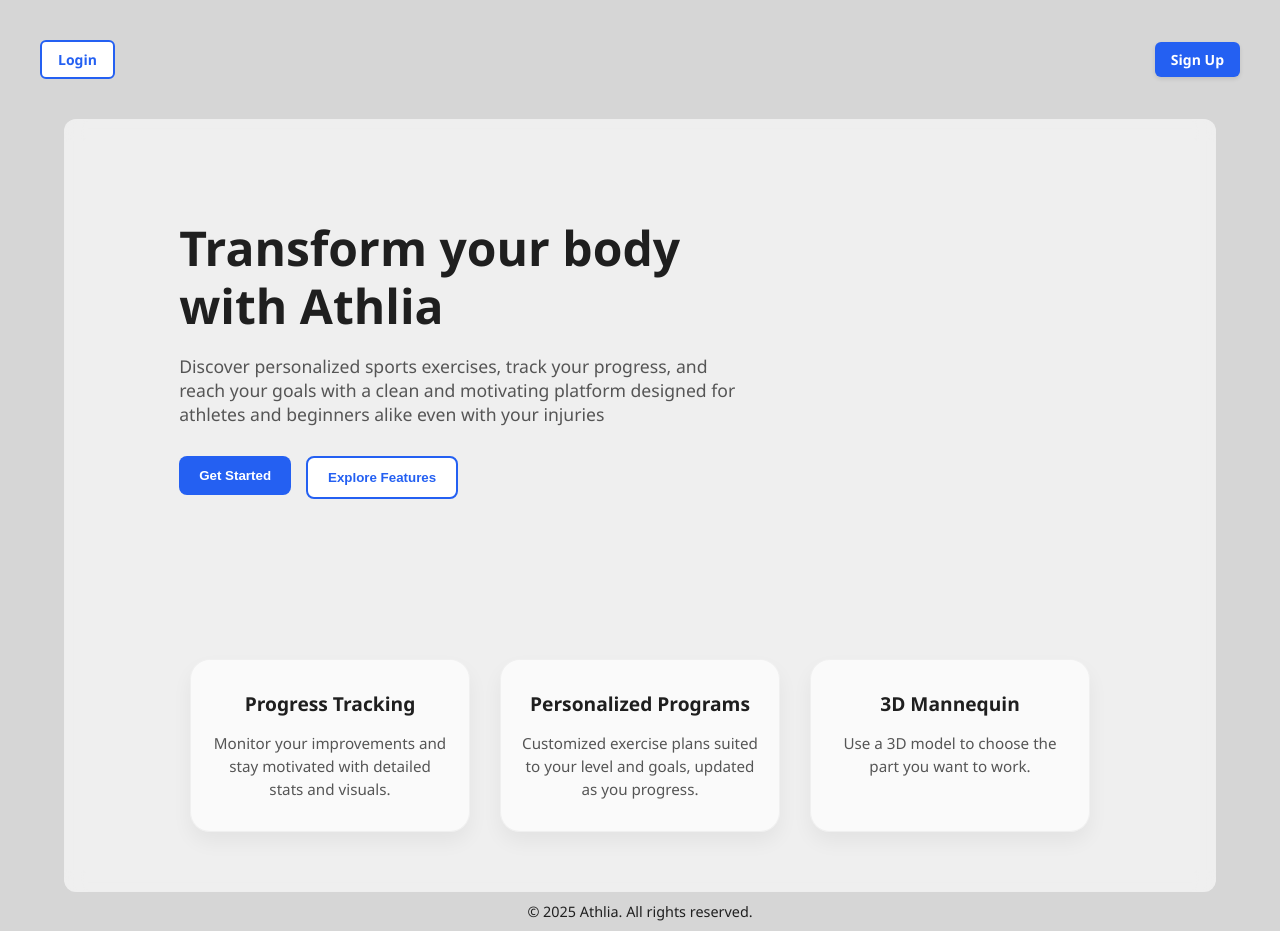
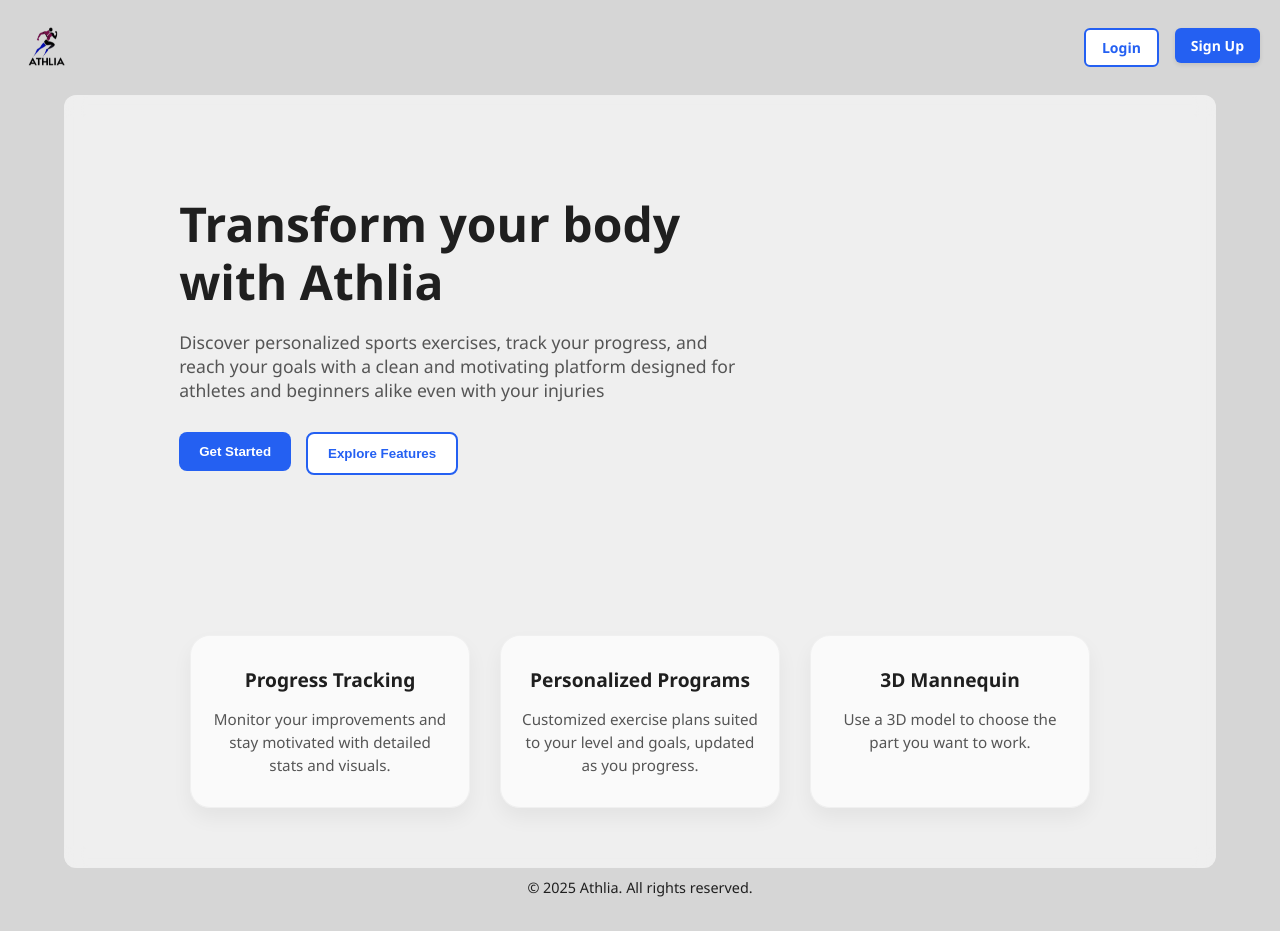
Before and after one commit to HLS-976/athlia-project, a React (Vite) app in the folder frontend/: page / in a window 1280 px wide. After the commit the page ends 907 px from the top, so only its background shows below. Built offline with nearby package versions, Linux system fonts and the light colour scheme.

Commit message:
Refactor header components for consistency and improved layout; add NotFound header

```diff
--- a/frontend/src/Pages/Home/Header.css
+++ b/frontend/src/Pages/Home/Header.css
@@ -1,17 +1,37 @@
 #header {
-  display: inline-flex;
-  gap: 12px;
+  width: 100%;
+  display: flex;
+  align-items: center;
+  justify-content: space-between;
+  padding: 20px;
+}
+
+#logo {
+  display: flex;
+  align-items: center;
+  justify-content: center;
+}
+
+#logo img {
+  width: 50px;
+  height: 50px;
+  object-fit: contain;
+}
+
+.header-buttons {
+  display: flex;
+  gap: 16px;
 }
 
 #header-login,
 #header-signup {
+  font-family: "Segoe UI", sans-serif;
   font-size: 14px;
   font-weight: 600;
-  padding: 8px 16px;
+  padding: 20px 16px;
   border-radius: 6px;
   cursor: pointer;
   transition: all 0.2s ease;
-  font-family: "Segoe UI", sans-serif;
 }
 
 #header-login {
--- a/frontend/src/Pages/Home/Header.jsx
+++ b/frontend/src/Pages/Home/Header.jsx
@@ -7,16 +7,23 @@ import "./Header.css";
  * This component displays the header for the home page.
  *
  * - The returned JSX contains:
- *   - A right-aligned header bar.
- *   - A "Login" button linking to the login page.
- *   - A "Sign Up" button linking to the signup page.
+ *   - A header bar with the logo on the left (clickable, links to home).
+ *   - A "Login" button linking to the login page, on the right.
+ *   - A "Sign Up" button linking to the signup page, on the right.
+ *   - Both buttons are spaced using the "header-buttons" CSS class.
  */
 function Header() {
   return (
-    <div style={{ textAlign: "right", padding: "20px" }}>
-      {/* Header bar with login and signup buttons */}
-      <header id="header">
-        {/* Login button */}
+    <header id="header">
+      {/* Header bar with logo, login and signup buttons */}
+      <div id="logo">
+        {/* Logo with button to go back to home page */}
+        <Link to="/">
+          <img src="/Logo.png" alt="Logo" />
+        </Link>
+      </div>
+      {/* login button */}
+      <div className="header-buttons">
         <Link to="/login">
           <button id="header-login">Login</button>
         </Link>
@@ -24,8 +31,8 @@ function Header() {
         <Link to="/signup">
           <button id="header-signup">Sign Up</button>
         </Link>
-      </header>
-    </div>
+      </div>
+    </header>
   );
 }
 
--- a/frontend/src/Pages/Login/Header.jsx
+++ b/frontend/src/Pages/Login/Header.jsx
@@ -7,16 +7,23 @@ import "./Header.css";
  * This component displays the header for the home page.
  *
  * - The returned JSX contains:
- *   - A right-aligned header bar.
- *   - A "Login" button linking to the login page.
- *   - A "Sign Up" button linking to the signup page.
+ *   - A header bar with the logo on the left (clickable, links to home).
+ *   - A "Login" button linking to the login page, on the right.
+ *   - A "Sign Up" button linking to the signup page, on the right.
+ *   - Both buttons are spaced using the "header-buttons" CSS class.
  */
 function Header() {
   return (
-    <div style={{ textAlign: "right", padding: "20px" }}>
-      {/* Header bar with login and signup buttons */}
-      <header id="header">
-        {/* Login button */}
+    <header id="header">
+      {/* Header bar with logo, login and signup buttons */}
+      <div id="logo">
+        {/* Logo with button to go back to home page */}
+        <Link to="/">
+          <img src="/Logo.png" alt="Logo" />
+        </Link>
+      </div>
+      <div className="header-buttons">
+        {/* login button */}
         <Link to="/login">
           <button id="header-login">Login</button>
         </Link>
@@ -24,8 +31,8 @@ function Header() {
         <Link to="/signup">
           <button id="header-signup">Sign Up</button>
         </Link>
-      </header>
-    </div>
+      </div>
+    </header>
   );
 }
 
--- /dev/null
+++ b/frontend/src/Pages/NotFound/Header.jsx
@@ -0,0 +1,44 @@
+import { Link, useNavigate } from "react-router-dom";
+
+/**
+ * Header component
+ *
+ * This component displays the header for the exercises pages.
+ *
+ * - The returned JSX contains:
+ *   - A header bar with the logo on the left (clickable, links to home).
+ *   - A "Profil" button linking to the profil page, on the right.
+ *   - A "Logout" button linking to the logout page, on the right.
+ *   - Both buttons are spaced using the "header-buttons" CSS class.
+ */
+function Header() {
+  const navigate = useNavigate();
+
+  const handleLogout = () => {
+    localStorage.removeItem("isLoggedIn");
+    localStorage.removeItem("token");
+    navigate("/login");
+  };
+
+  return (
+    <header id="header">
+      {/* Header bar with logo, profil and logout buttons */}
+      <div id="logo">
+        {/* Logo with button to go back to home page */}
+        <Link to="/">
+          <img src="/Logo.png" alt="Logo" />
+        </Link>
+      </div>
+      <div className="header-buttons">
+        {/* profil button */}
+        <button id="header-profil">Profile</button>
+        {/* Logout button */}
+        <button onClick={handleLogout} id="header-logout">
+          Log Out
+        </button>
+      </div>
+    </header>
+  );
+}
+
+export default Header;
--- a/frontend/src/Pages/Sign_Up/Header.css
+++ /dev/null
@@ -1,36 +0,0 @@
-#header {
-  display: inline-flex;
-  gap: 12px;
-}
-
-#header-login,
-#header-signup {
-  font-size: 14px;
-  font-weight: 600;
-  padding: 8px 16px;
-  border-radius: 6px;
-  cursor: pointer;
-  transition: all 0.2s ease;
-  font-family: "Segoe UI", sans-serif;
-}
-
-#header-login {
-  background-color: white;
-  color: #2460f2;
-  border: 2px solid #2460f2;
-}
-
-#header-signup {
-  background-color: #2460f2;
-  color: white;
-  border: none;
-  box-shadow: 0 2px 4px rgba(0, 0, 0, 0.1);
-}
-
-#header-login:hover {
-  background-color: #f0f4ff;
-}
-
-#header-signup:hover {
-  background-color: #1e4ed8;
-}
--- a/frontend/src/Pages/Sign_Up/Header.jsx
+++ b/frontend/src/Pages/Sign_Up/Header.jsx
@@ -1,5 +1,4 @@
 import { Link } from "react-router-dom";
-import "./Header.css";
 
 /**
  * Header component
@@ -7,16 +6,23 @@ import "./Header.css";
  * This component displays the header for the home page.
  *
  * - The returned JSX contains:
- *   - A right-aligned header bar.
- *   - A "Login" button linking to the login page.
- *   - A "Sign Up" button linking to the signup page.
+ *   - A header bar with the logo on the left (clickable, links to home).
+ *   - A "Login" button linking to the login page, on the right.
+ *   - A "Sign Up" button linking to the signup page, on the right.
+ *   - Both buttons are spaced using the "header-buttons" CSS class.
  */
 function Header() {
   return (
-    <div style={{ textAlign: "right", padding: "20px" }}>
-      {/* Header bar with login and signup buttons */}
-      <header id="header">
-        {/* Login button */}
+    <header id="header">
+      {/* Header bar with logo, login and signup buttons */}
+      <div id="logo">
+        {/* Logo with button to go back to home page */}
+        <Link to="/">
+          <img src="/Logo.png" alt="Logo" />
+        </Link>
+      </div>
+      {/* login button */}
+      <div className="header-buttons">
         <Link to="/login">
           <button id="header-login">Login</button>
         </Link>
@@ -24,8 +30,8 @@ function Header() {
         <Link to="/signup">
           <button id="header-signup">Sign Up</button>
         </Link>
-      </header>
-    </div>
+      </div>
+    </header>
   );
 }
 
```
